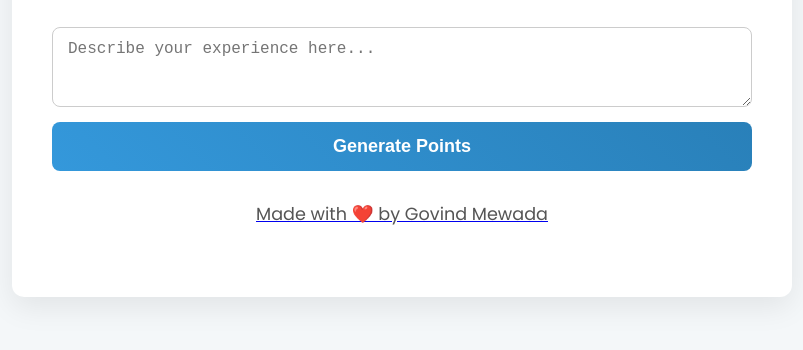
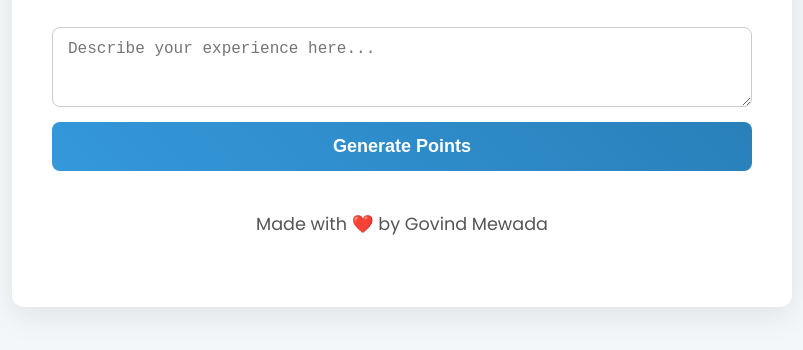
Before and after one commit to Govind-Mewada/AI-Resume-Bullet-Point-Generator, a plain HTML site: page index.html in a window 1280 px wide. Shown: the part 232-582 px from the top of the page, without its empty margins (238-1041 px from the left). Drawn offline with Linux system fonts and the light colour scheme.

Commit message:
Update style.css

```diff
--- a/style.css
+++ b/style.css
@@ -106,3 +106,19 @@ p {
 /* Loader styles (re-using from previous project) */
 .loader { border: 5px solid #f3f3f3; border-top: 5px solid #3498db; border-radius: 50%; width: 40px; height: 40px; animation: spin 1s linear infinite; margin: 20px auto; }
 @keyframes spin { 0% { transform: rotate(0deg); } 100% { transform: rotate(360deg); } }
+
+footer {
+    margin-top: 40px;
+    color: #7f8c8d;
+    font-size: 0.9rem;
+}
+
+footer a {
+    text-decoration: none;
+    color: inherit;
+    transition: color 0.3s ease;
+}
+
+footer a:hover {
+    color: #3498db;
+}
```
